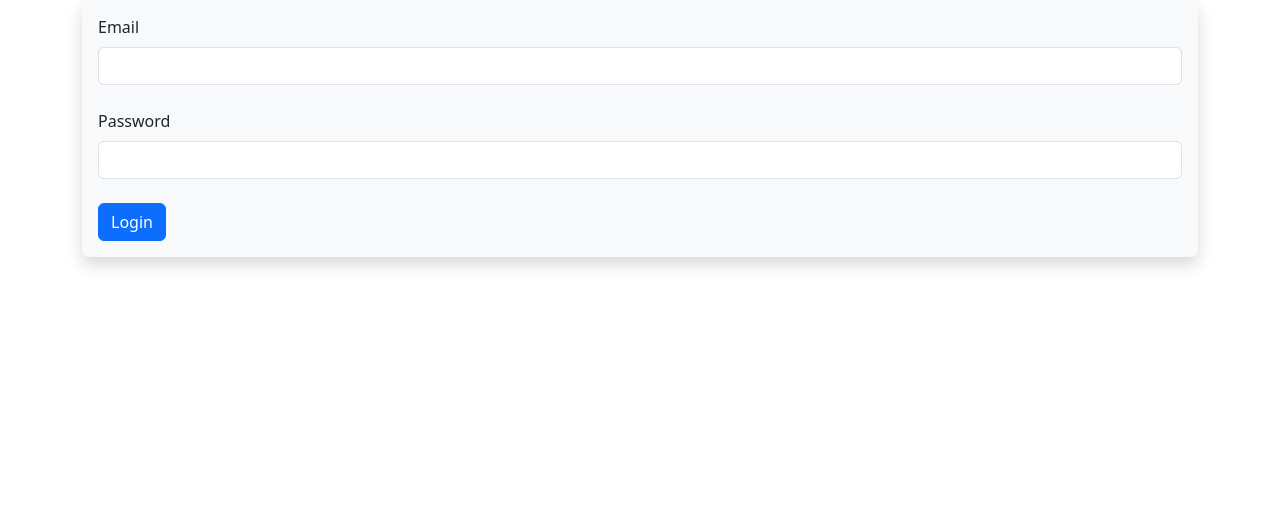
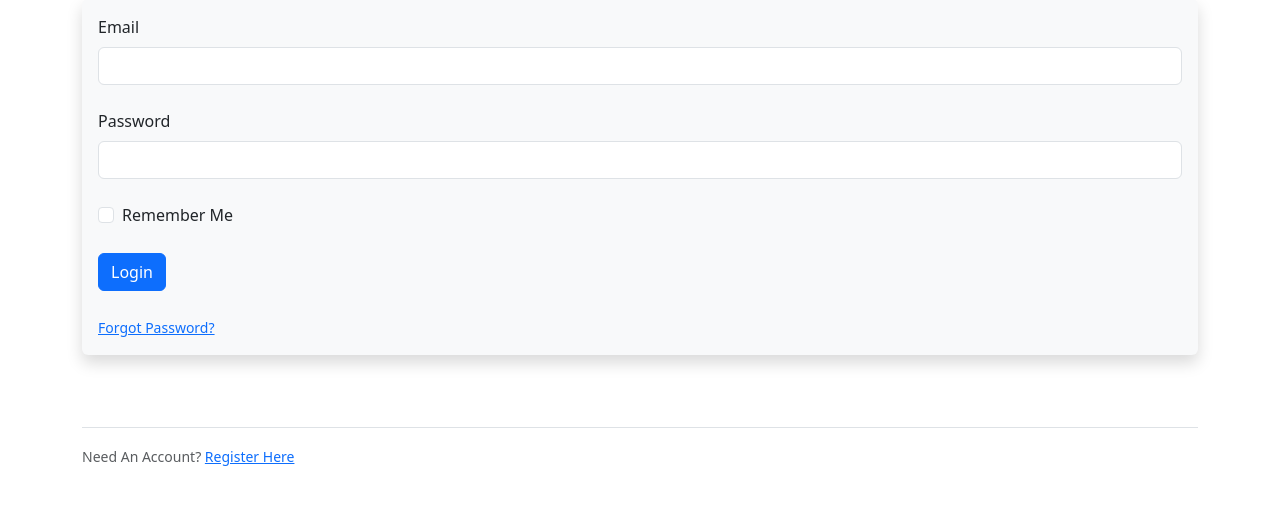
Before and after one commit to razvanalex30/disertatie, a Flask app: page /login in a window 1280 px wide. Shown: the part 185-690 px from the top of the page. Run offline with Flask 3, Linux system fonts and the light colour scheme; some libraries are stand-ins or nearby versions.

Commit message:
added some stuff for UI

```diff
--- a/templates/login.html
+++ b/templates/login.html
@@ -32,10 +32,25 @@
 
         {{ form.password(class="form-control") }}
         <br/>
-
+        <div class="form-check">
+            {{ form.remember(class="form-check-input") }}
+            {{ form.remember.label(class="form-check-label") }}
+        </div>
+        <br/>
         {{ form.submit(class="btn btn-primary") }}
 
     </form>
+    </br>
+    <small class="text-muted ml-2">
+        <a href="#">Forgot Password?
+        </a>
+    </small>
+</div>
+<br/>
+<div class="border-top pt-3">
+    <small class="text-muted">
+        Need An Account? <a class="ml-2" href="{{url_for('add_user')}}">Register Here</a>
+    </small>
 </div>
  <br/> <br/> <br/>
 
```
Also changed, not shown: templates/add_user.html (+31 -3 lines).
